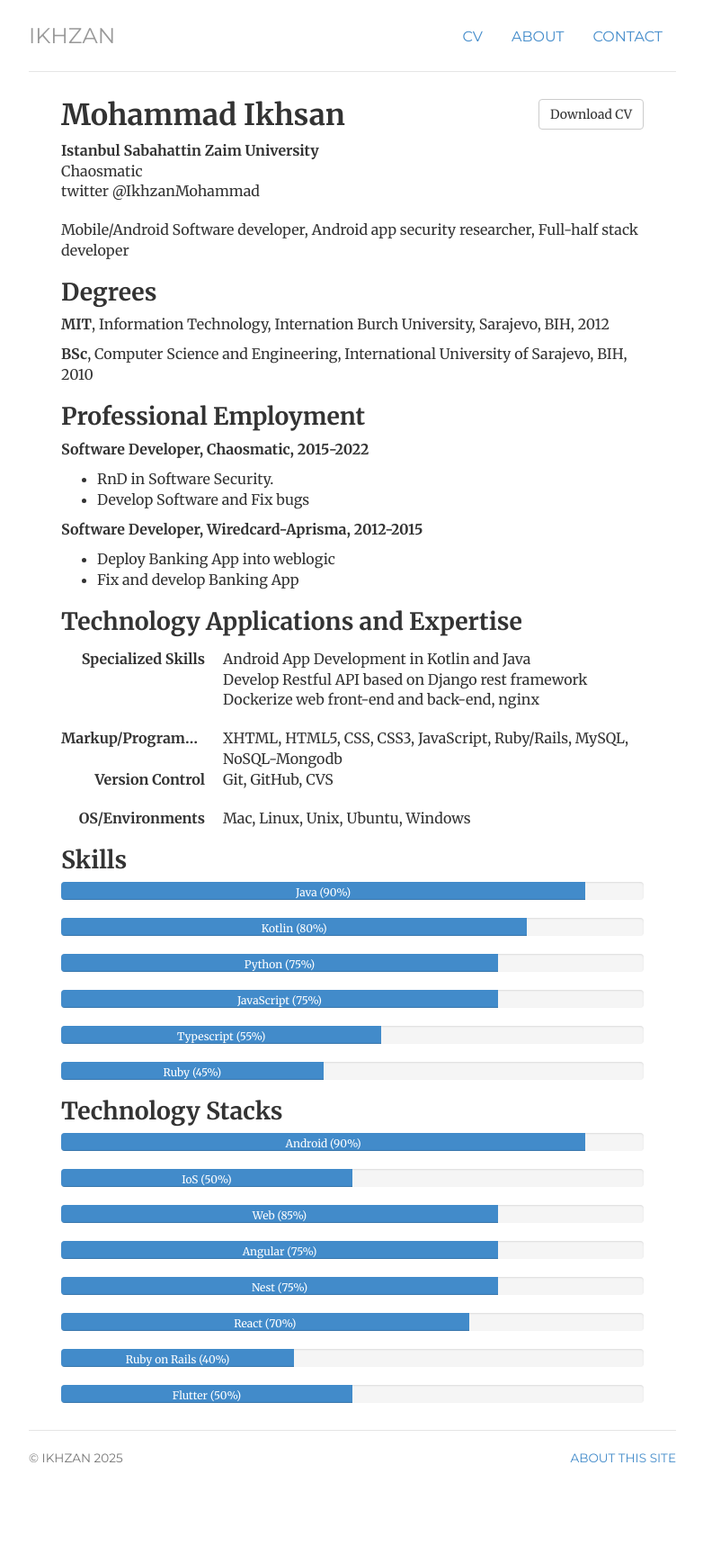
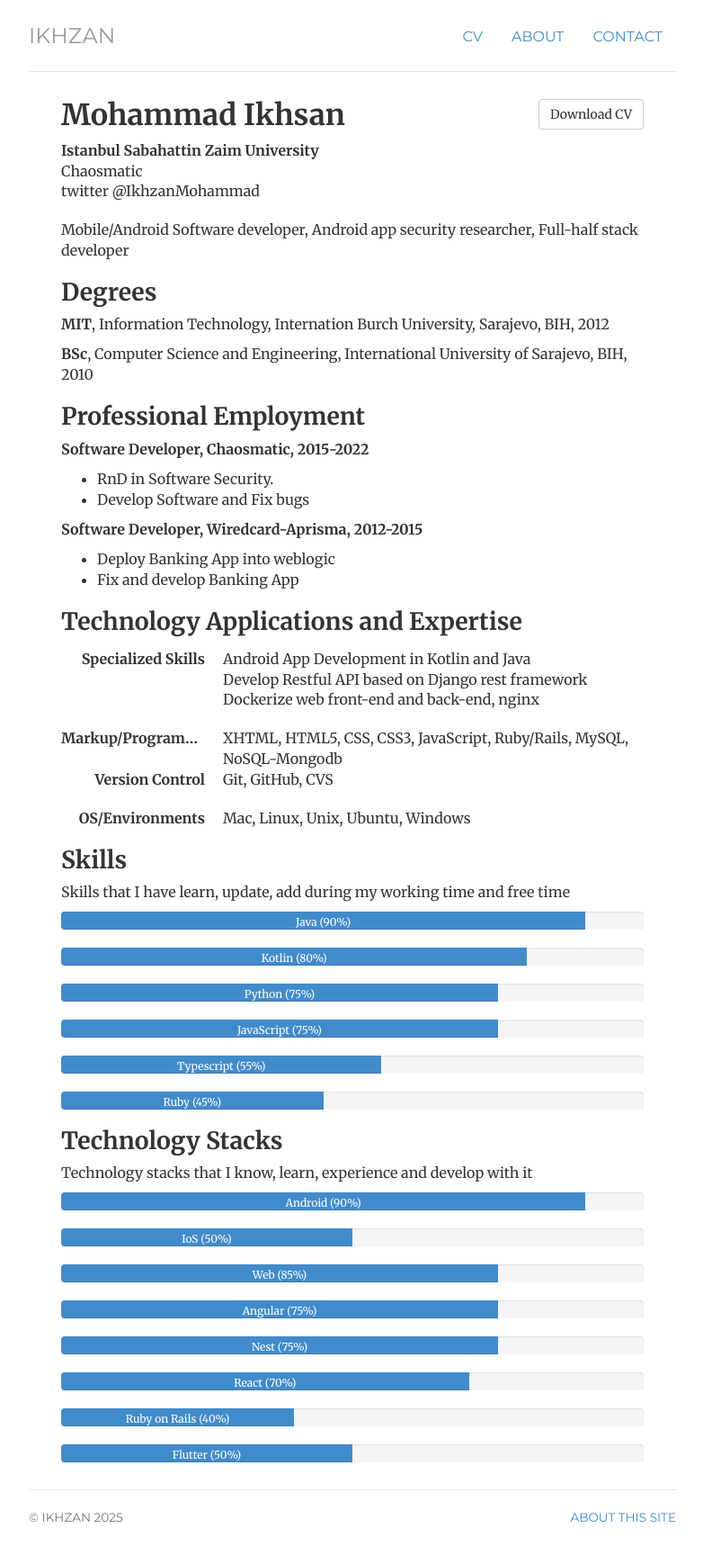
Before and after one commit to ikhzan/ikhzan.github.io, a Jekyll site: the page built from cv/index.html, in a window 1280 px wide. Shown: the whole page at 90% size, without its empty margins (248-1030 px from the left). Built offline with Jekyll 4.4.1, drawn with Linux system fonts in a browser that asks for light colours; before the commit the page ends 1662 px from its top, so only the background shows below that.

Commit message:
update skills

```diff
--- a/cv/index.html
+++ b/cv/index.html
@@ -56,8 +56,9 @@ description: Current CV for Mohammad Ikhsan.
         <dt>OS/Environments</dt>
         <dd>Mac, Linux, Unix, Ubuntu, Windows</dd>
     </dl>
-
+    <section>
         <h2>Skills</h2>
+        <p>Skills that I have learn, update, add during my working time and free time</p>
         <div class="skills">
             <div class="progress">
                 <div class="progress-bar" style="width: 90%;">Java (90%)</div>
@@ -78,7 +79,11 @@ description: Current CV for Mohammad Ikhsan.
                 <div class="progress-bar" style="width: 45%;">Ruby (45%)</div>
             </div>
         </div>
+    </section>
+
+    <section>
         <h2>Technology Stacks</h2>
+        <p>Technology stacks that I know, learn, experience and develop with it</p>
         <div class="skills">
             <div class="progress">
                 <div class="progress-bar" style="width: 90%;">Android (90%)</div>
@@ -105,5 +110,6 @@ description: Current CV for Mohammad Ikhsan.
                 <div class="progress-bar" style="width: 50%;">Flutter (50%)</div>
             </div>
         </div>
+    </section>
 
 </div>
```
Lines whose indentation alone changed are shown as unchanged.
